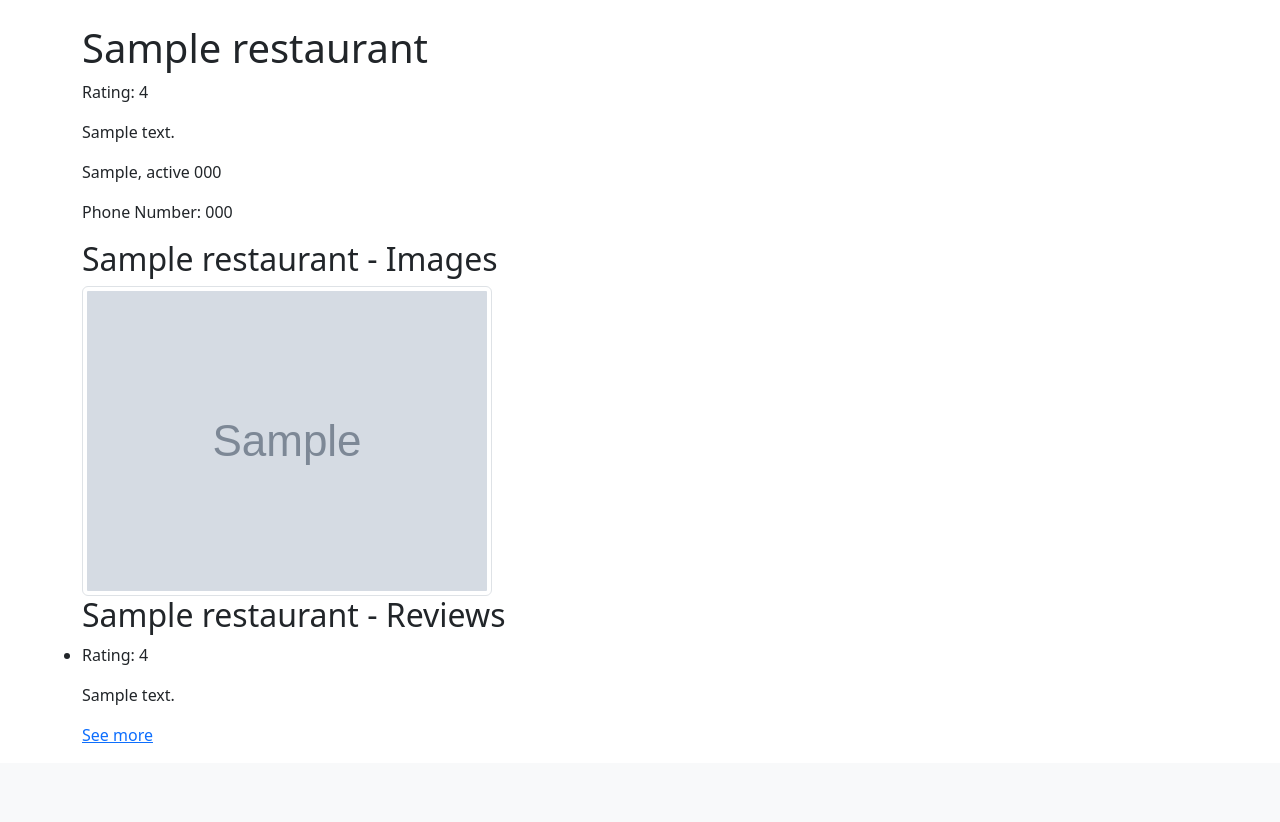
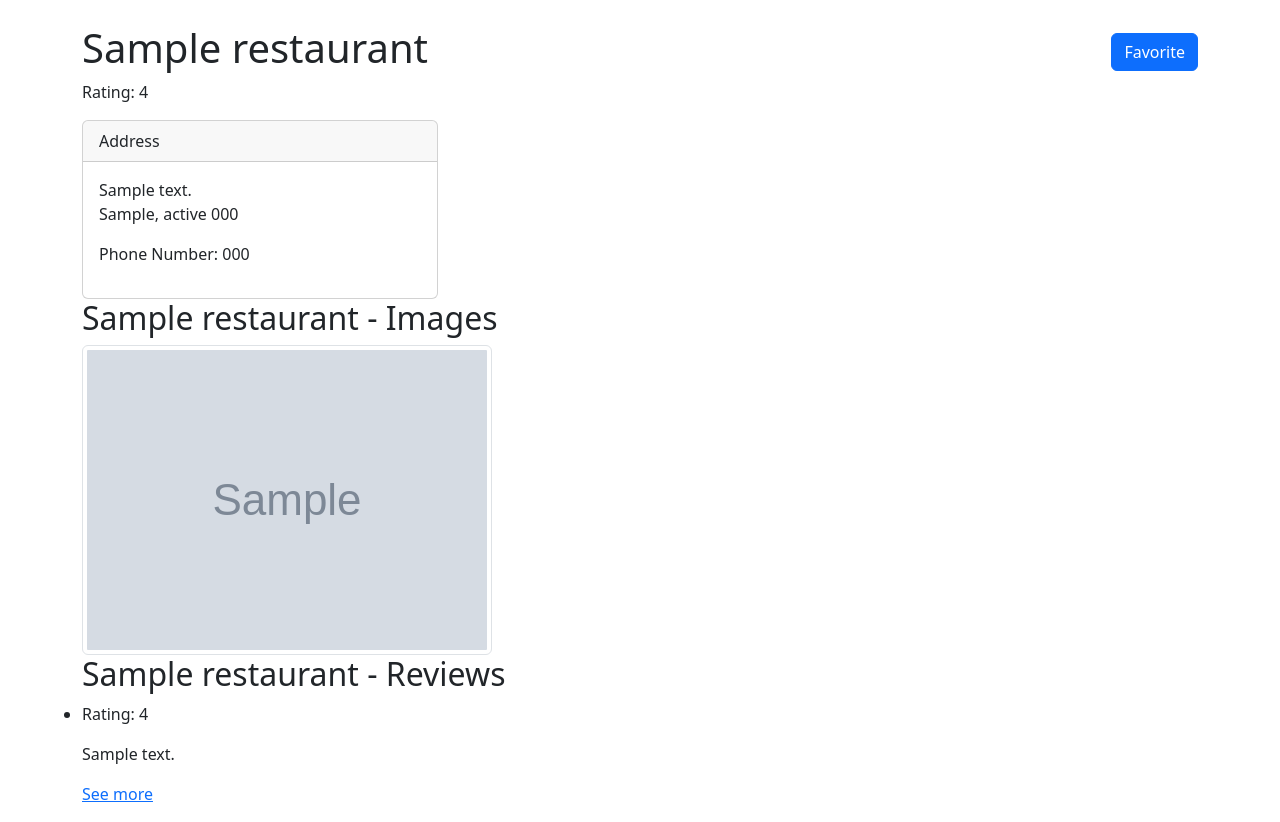
Before and after one commit to ericlwong/foodie-friend, a Flask app: page /restaurants/1 in a window 1280 px wide. Shown: the part 56-878 px from the top of the page. Before the commit the page ends 799 px from the top, so only its background shows below. Run offline with Flask 3, Linux system fonts and the light colour scheme; the visitor is signed in with stand-in values (Sample User, id 1); tables that the repository leaves empty hold one stand-in row (values such as "Sample post"); grey boxes marked "Sample" are stand-in pictures.

Commit message:
AJAX for favoriting restaurants to user lists

```diff
--- a/server.py
+++ b/server.py
@@ -1,6 +1,6 @@
 """Server for Foodie Friend app."""
 
-from flask import Flask, render_template, request, flash, session, redirect
+from flask import Flask, render_template, request, flash, session, redirect, jsonify
 from model import connect_to_db, db
 from jinja2 import StrictUndefined
 import utils
@@ -198,6 +198,34 @@ def update_user_details(user_id):
 
     return redirect(f"/users/{user_id}")
 
+@app.route("/api/save", methods=["POST"])
+def save_favorite_restaurant():
+    """Save a favorite restaurant to a user's favorites list."""
+
+    restaurant_id = request.json.get("restaurantId")
+
+    user = crud.get_user_by_id(session["user"])
+    user_favorites_list = user.favorites_lists[0]
+    restaurant = crud.get_restaurant_by_id(restaurant_id)
+    favorite = crud.create_favorite(user, user_favorites_list, restaurant)
+
+    try:
+        db.session.add(favorite)
+        db.session.commit()
+    except Exception as e:
+        db.session.rollback()
+        print(e)
+
+        return jsonify({
+            "success": False,
+            "status": "Error"
+        })
+
+    return jsonify({
+            "success": True,
+            "status": f"{restaurant.name} saved to {user_favorites_list.name}"
+        })
+
 if __name__ == "__main__":
     connect_to_db(app)
     app.run(host="0.0.0.0", debug=True)
--- /dev/null
+++ b/static/js/favorite.js
@@ -0,0 +1,24 @@
+const saveButton = document.querySelector('#save');
+
+saveButton.addEventListener('click', (evt) => {
+  evt.preventDefault();
+
+  const data = {
+    restaurantId: saveButton.value,
+  };
+
+  fetch(`/api/save`, {
+    method: 'POST',
+    body: JSON.stringify(data),
+    headers: {
+      'Content-Type': 'application/json',
+    },
+  })
+    .then((response) => response.json())
+    .then((responseJson) => {
+      alert(responseJson.status);
+    });
+
+  document.querySelector('.modal-backdrop').style.display = 'none';
+  document.querySelector('#favorites-modal').style.display = 'none';
+});
--- a/templates/restaurant_details.html
+++ b/templates/restaurant_details.html
@@ -3,15 +3,61 @@
 {% block title %}{{ restaurant.name }} - Details{% endblock %}
 
 {% block body %}
-  <div class="row">
+  <div class="d-flex flex-row align-items-center">
+    <div class="col-6">
       <h1>{{ restaurant.name }}</h1>
+    </div>
+    <div class="col-6 d-flex justify-content-end">
+      <button type="button" class="btn btn-primary" data-bs-toggle="modal" data-bs-target="#favorites-modal">
+        Favorite
+      </button>
+    </div>
+  </div>
+
+  <div class="modal fade" id="favorites-modal" tabindex="-1">
+    <div class="modal-dialog">
+      <div class="modal-content">
+        <div class="modal-header">
+          <h5 class="modal-title">Save to a Favorites List</h5>
+          <button type="button" class="btn-close" data-bs-dismiss="modal" aria-label="Close"></button>
+        </div>
+        <div class="modal-body">
+          {% if user.favorites_lists %}
+            <p>Choose one of your Favorites lists to save to:</p>
+            <form>
+              <select id="favorite-list" class="form-select mb-4">
+                <option selected>Choose a list...</option>
+                {% for list in user.favorites_lists %}
+                  <option value="{{ list.list_id }}">{{ list.name }}</option>
+                {% endfor %}
+              </select>
+              <div class="modal-footer">
+                <button type="button" class="btn btn-danger" data-bs-dismiss="modal">Cancel</button>
+                <button type="button" class="btn btn-primary" id="save" value="{{ restaurant.restaurant_id }}">
+                  Save
+                </button>
+              </div>
+            </form>
+          {% else %}
+            <p>You do not have any Favorites lists yet.</p>
+            <a href="/users/{{ user.user_id }}">
+              Go to your profile to create one.
+            </a>
+          {% endif %}
+        </div>
+      </div>
+    </div>
   </div>
 
   <div class="row">
     <p>
       Rating: {{ restaurant.rating }}
     </p>
-    <p>
+    <div class="col-4">
+      <div class="card">
+        <div class="card-header">Address</div>
+        <div class="card-body">
+          <p class="mb-0">
             {{ restaurant.street_address }}
           </p>
           <p>
@@ -23,6 +69,9 @@
               Phone Number: {{ restaurant.phone_number }}
             </p>
           {% endif %}
+        </div>
+      </div>
+    </div>
 
     {% if restaurant.business_hours %}
       <h3>Business Hours</h3>
@@ -76,3 +125,7 @@
     </ul>
   </div>
 {% endblock %}
+
+{% block after_body %}
+  <script src="/static/js/favorite.js"></script>
+{% endblock %}
```
Also changed, not shown: templates/profile.html (+23 -3 lines). Lines whose indentation alone changed are shown as unchanged.
